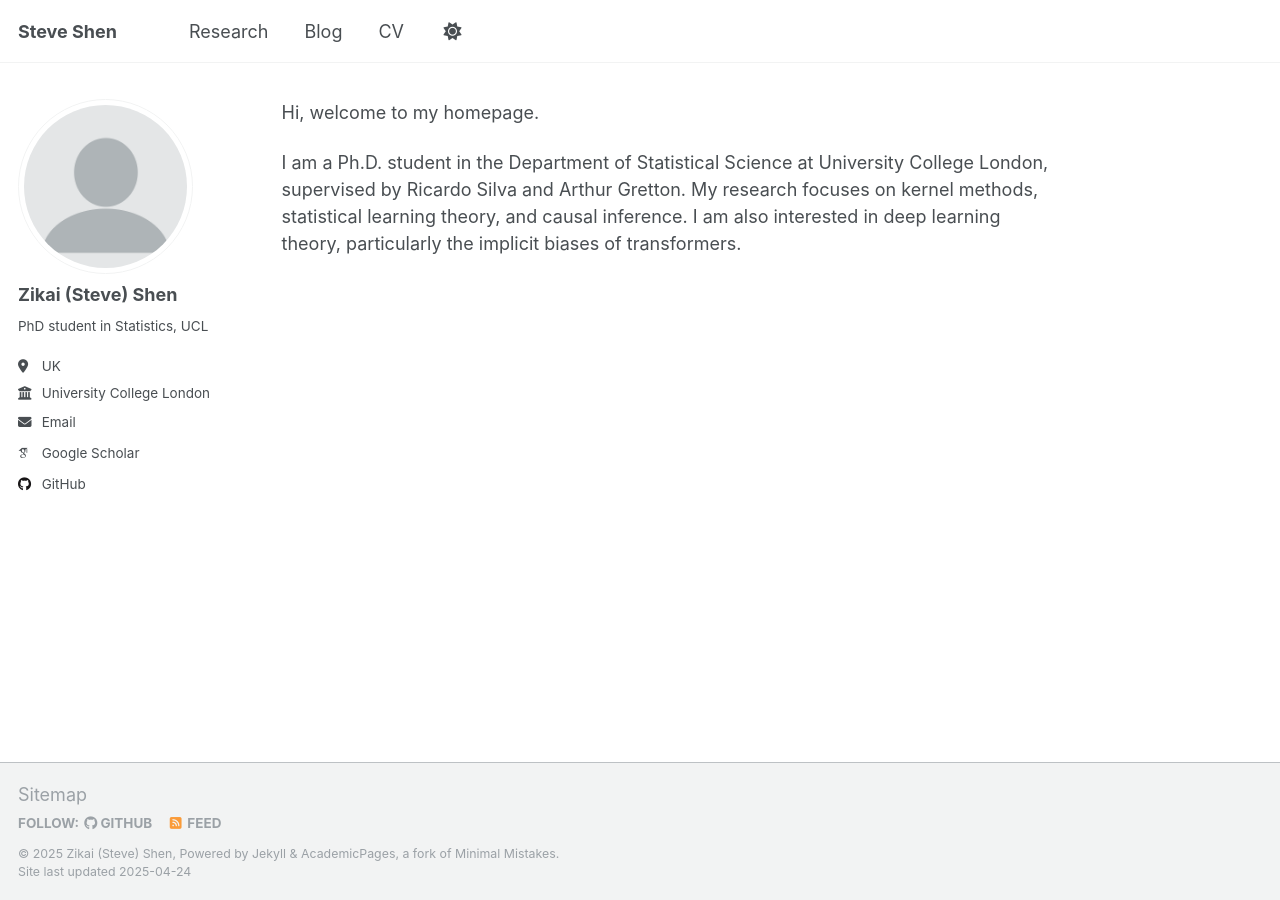
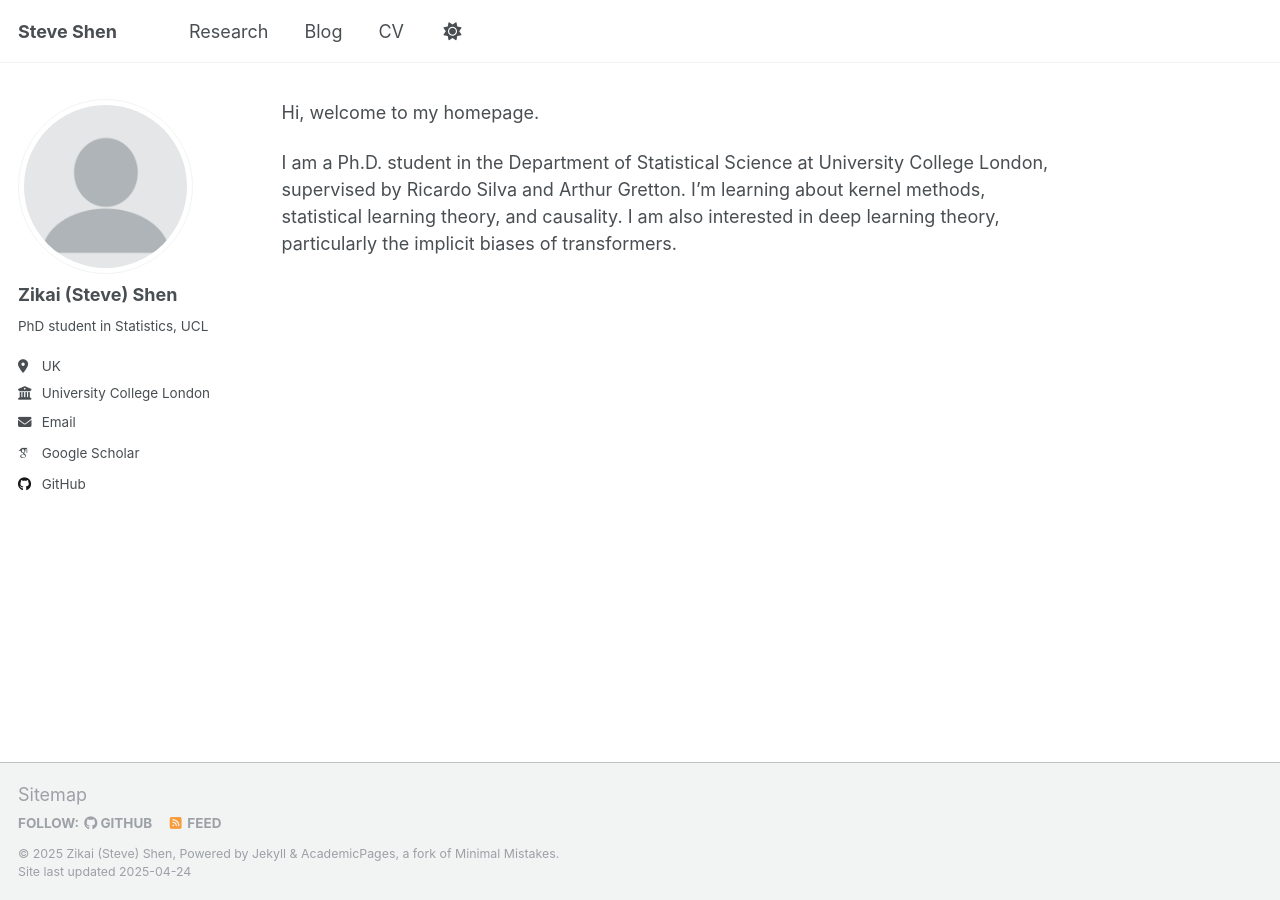
Before and after one commit to stevezshen/stevezshen.github.io, a Jekyll site: the page built from _pages/about.md, in a window 1280 px wide. Built offline with Jekyll 4.4.1, drawn with Linux system fonts in a browser that asks for light colours; some web fonts are replaced.

Commit message:
Update about.md

```diff
--- a/_pages/about.md
+++ b/_pages/about.md
@@ -8,4 +8,4 @@ redirect_from:
 
 Hi, welcome to my homepage.
 
-I am a Ph.D. student in the Department of Statistical Science at University College London, supervised by Ricardo Silva and Arthur Gretton. My research focuses on kernel methods, statistical learning theory, and causal inference. I am also interested in deep learning theory, particularly the implicit biases of transformers.
+I am a Ph.D. student in the Department of Statistical Science at University College London, supervised by Ricardo Silva and Arthur Gretton. I'm learning about kernel methods, statistical learning theory, and causality. I am also interested in deep learning theory, particularly the implicit biases of transformers.
```
